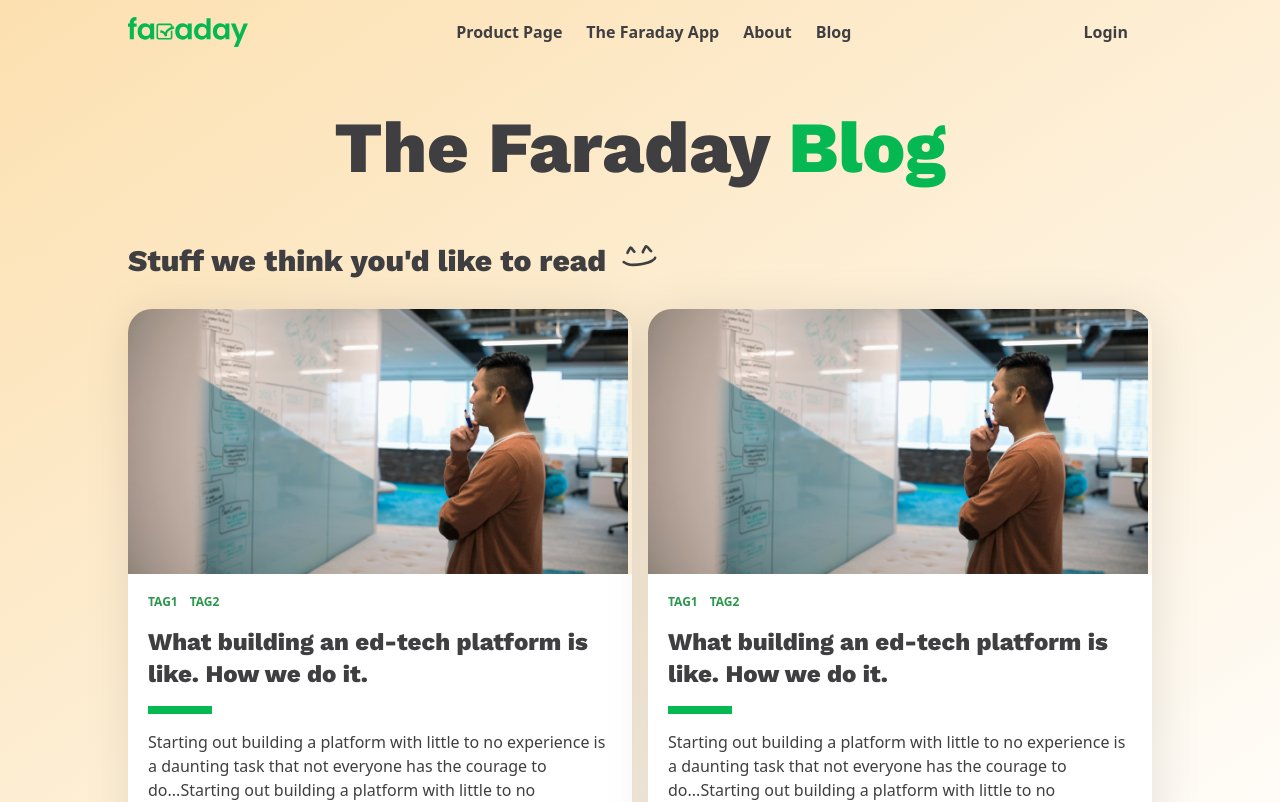
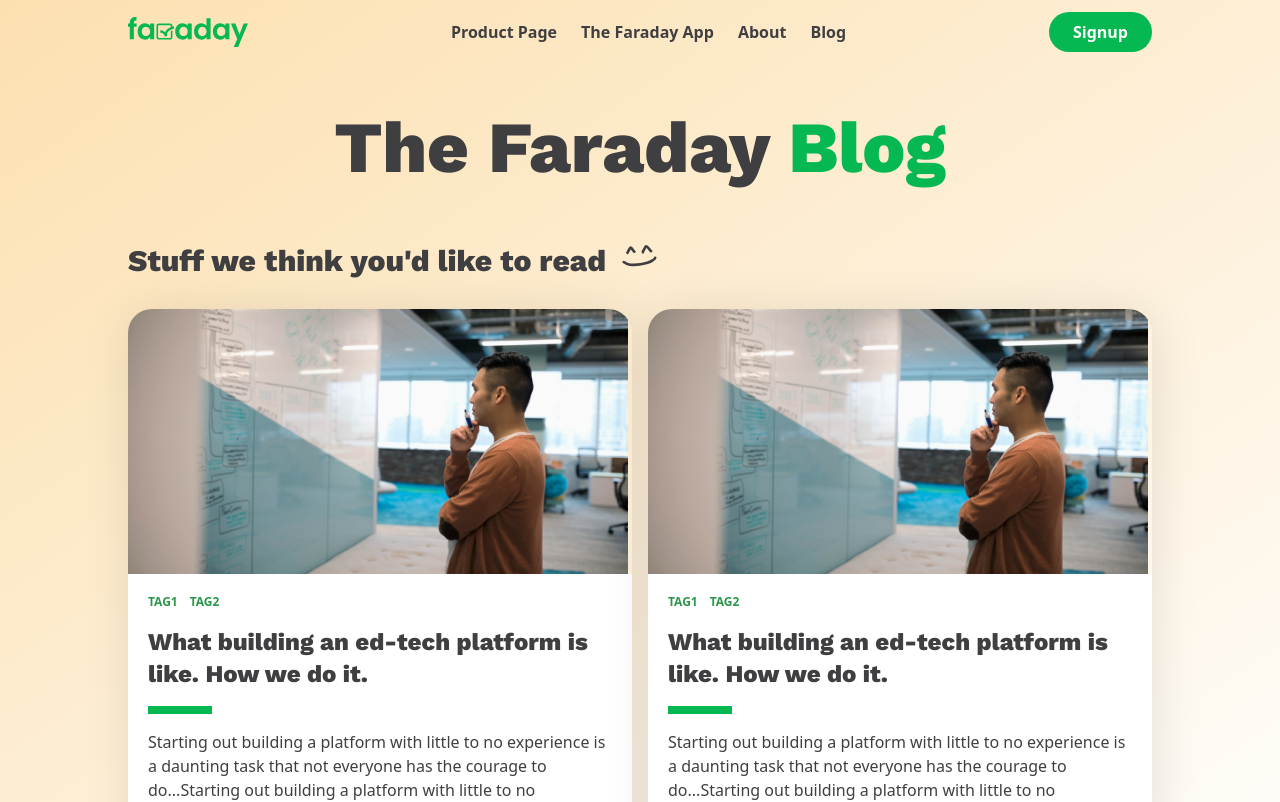
Before and after one commit to faradayafrica/Faraday-landingpage, a Next.js app: page /blog in a window 1280 px wide. Shown: the top 802 px of the page. Built offline with nearby package versions, Linux system fonts and the light colour scheme; no server answers.

Commit message:
layout updated

```diff
--- a/src/components/Journey.tsx
+++ b/src/components/Journey.tsx
@@ -27,7 +27,7 @@ function Journey() {
         <a
           href='https://app.faraday.africa/signup'
           rel='noopener'
-          className='block bg-brandColor text-white font-bold font-roboto mx-auto px-8 py-4 mt-8 md:mt-10 w-max'
+          className='block bg-brandColor rounded-full hover:bg-brandColor/95 text-white font-bold font-roboto mx-auto px-8 py-4 mt-8 md:mt-10 w-max'
         >
           Sign up now for free
         </a>
--- a/src/components/Navigation.tsx
+++ b/src/components/Navigation.tsx
@@ -12,15 +12,20 @@ export default function Navigation() {
       <ul className='flex gap-6 justify-between font-workSans'>
         <li className=''>Product Page</li>
         <li>The Faraday App</li>
-        <li>About</li>
+        <li>
+          <Link href='https://about.faraday.africa/'>About</Link>
+        </li>
         <li>
           <Link href={'/blog'}>Blog</Link>
         </li>
       </ul>
 
-      <button className='py-2 px-6'>
-        <a href='https://app.faraday.africa/login'>Login</a>
-      </button>
+      <Link
+        href={'https://app.faraday.africa/signup'}
+        className='bg-brandColor text-white hover:bg-brandColor/95 rounded-full py-2 px-6'
+      >
+        Signup
+      </Link>
     </nav>
   );
 }
--- a/src/pages/index.tsx
+++ b/src/pages/index.tsx
@@ -49,7 +49,7 @@ export default function Home() {
             <a
               href='https://app.faraday.africa/signup'
               rel='noopener'
-              className='block bg-brandColor text-white font-bold font-roboto mx-auto px-8 py-4 mt-8 md:mt-10 w-max'
+              className='block bg-brandColor hover:bg-brandColor/95 rounded-full text-white font-bold font-roboto mx-auto px-8 py-4 mt-8 md:mt-10 w-max'
             >
               Sign up now for free
             </a>
```
